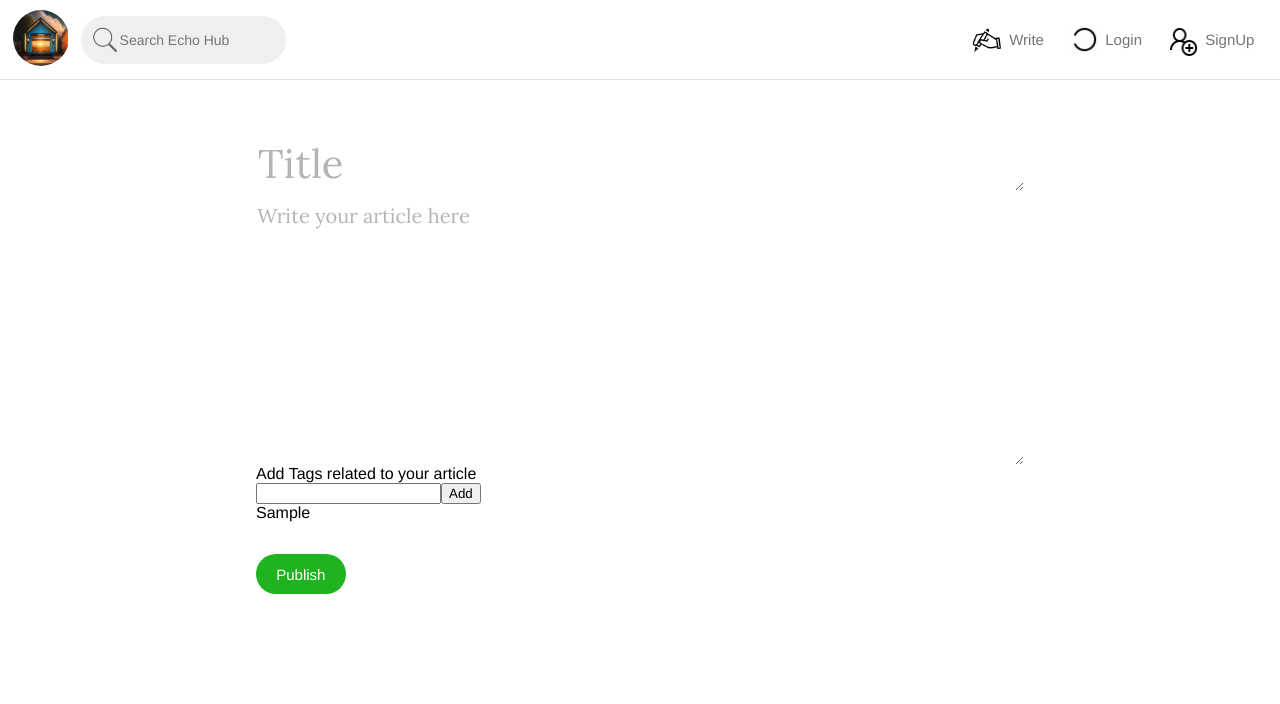
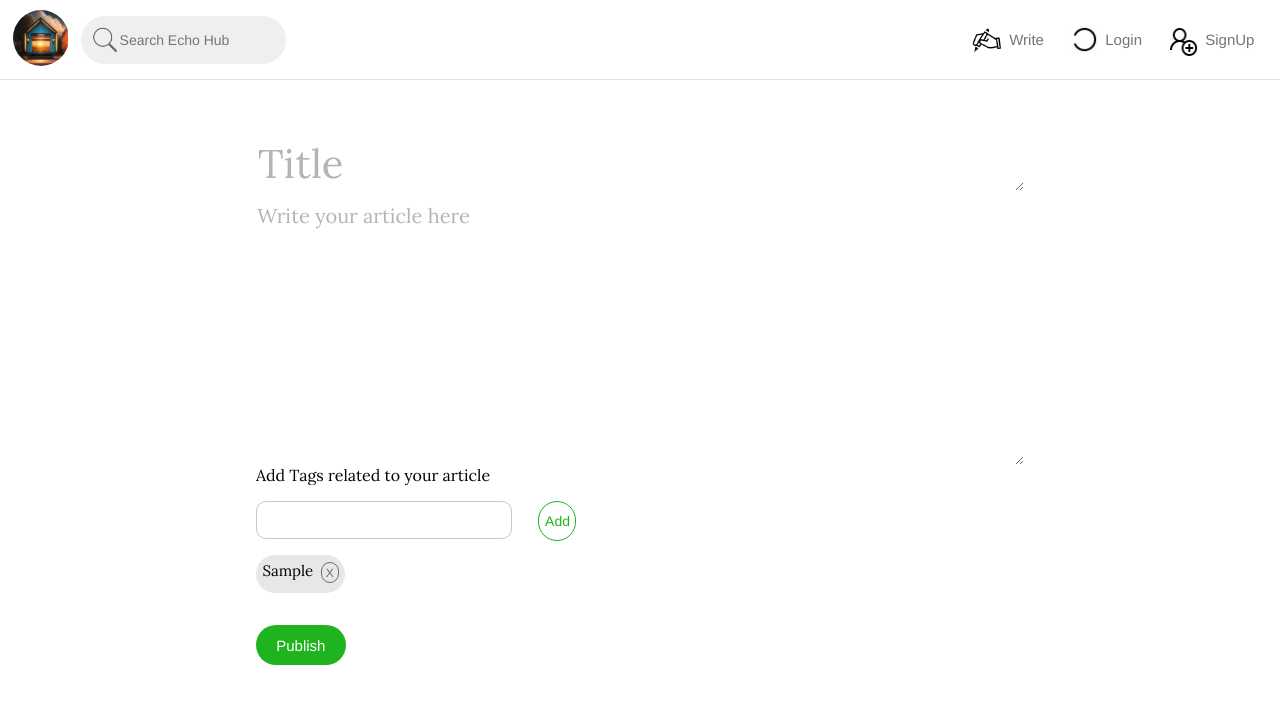
Before and after one commit to ParthKapoor-dev/Echo-Hub, a React (Vite) app in the folder client/: page /article/write in a window 1280 px wide. Both pictures are taken after typing "Sample" into the empty fields and a click on the button "Add". Shown: the top 704 px of the page. Built offline with nearby package versions, Linux system fonts and the light colour scheme.

Commit message:
Publish Page Phase 1 final Changes

```diff
--- a/client/src/Pages/PublishPage.jsx
+++ b/client/src/Pages/PublishPage.jsx
@@ -1,14 +1,16 @@
-import {  useState , useRef } from "react"
+import { useState, useRef } from "react"
 import useUserContext from "../hooks/useUserContext"
 import { useNavigate } from "react-router-dom";
+
 
 export default function PublishPage() {
     const [title, settitle] = useState('');
     const [article, setarticle] = useState('');
     const { token, user } = useUserContext();
     const [error, seterror] = useState(null);
-    const [tags , setTags ] = useState([]);
+    const [tags, setTags] = useState([]);
     const tagsRef = useRef();
+    const titleRef = useRef();
     const Navigate = useNavigate();
 
     async function handleSubmit(event) {
@@ -23,7 +25,7 @@ export default function PublishPage() {
                 'content-type': 'application/json',
                 'authorization': `Bearer ${token}`
             },
-            body: JSON.stringify({ title, article, userName: user.name , userProfilePicture : user.profilePicture, tags })
+            body: JSON.stringify({ title, article, userName: user.name, userProfilePicture: user.profilePicture, tags })
         });
         const json = await response.json();
 
@@ -39,23 +41,40 @@ export default function PublishPage() {
         }
     }
     function handleTitleInput(event) {
-        settitle(event.target.value);
+        settitle(event.target.value)
+
+        event.target.style.height = event.target.style.minHeight = 'auto';
+        event.target.style.minHeight = `${event.target.scrollHeight}px`;
+        event.target.style.height = `${event.target.scrollHeight}px`;
+
     }
-    function handleAddTags(event){
+
+    function handleArticleInput(event) {
+        setarticle(event.target.value);
+
+        event.target.style.height = event.target.style.minHeight = 'auto';
+        event.target.style.minHeight = `${event.target.scrollHeight}px`;
+        event.target.style.height = `${event.target.scrollHeight}px`;
+    }
+    function handleAddTags(event) {
         event.preventDefault();
         const newTag = tagsRef.current.value;
-        setTags(prev=>{
+        setTags(prev => {
             const newTags = [...prev];
             newTags.push(newTag)
             return newTags
         });
         tagsRef.current.value = "";
     }
+
+    function handleRemoveTag(removeThisTag) {
+        setTags(prev => prev.filter(item => item !== removeThisTag))
+    }
     return (
         <div className="publishPage-form" >
-            <textarea id="publishPage-title" rows='1' onChange={handleTitleInput} value={title} placeholder="Title" />
+            <textarea id="publishPage-title" ref={titleRef} rows='1' onChange={handleTitleInput} value={title} placeholder="Title" />
 
-            <textarea id="publishPage-article" cols="30" rows="10" value={article} onChange={(e) => setarticle(e.target.value)} placeholder="Write your article here" />
+            <textarea id="publishPage-article" cols="30" rows="10" value={article} onChange={handleArticleInput} placeholder="Write your article here" />
 
             <div className="publishPage-tags-div">
                 <p className="publishPage-tags-description">
@@ -67,8 +86,15 @@ export default function PublishPage() {
                 </button>
                 <div className="publishPage-tags-list">
                     {tags.length ? (
-                        tags.map(tag=>tag)
-                    ):("")}
+                        tags.map(tag => (
+                            <p key={tag}>
+                                {tag}
+                                <span className="publishPage-tags-p-remove" onClick={() => handleRemoveTag(tag)}>
+                                    X
+                                </span>
+                            </p>
+                        ))
+                    ) : ("")}
                 </div>
             </div>
 
--- a/client/src/style.css
+++ b/client/src/style.css
@@ -939,6 +939,7 @@ span{
     border: none;
     outline: none;
     color: rgb(49, 48, 48);
+    transition : 0.3s all ease-in-out;
 }
 #publishPage-article{
     padding: 1.5vh 0.1vw;
@@ -959,7 +960,60 @@ span{
     cursor: pointer;
     margin: 4vh 0;
 }
-
+.publishPage-tags-list{
+    display: flex;
+    gap: 1vw;
+    min-height: 4.8vh;
+}
+.publishPage-tags-list p{
+    font-family: 'Lora' ;
+    height: 4vh;
+    width: auto;
+    padding:0 0.5vw;
+    padding-top: 0.8vh;
+    background-color: rgb(231, 231, 231);
+    border-radius: 2.4vh;
+    font-size: 15px;
+}
+.publishPage-tags-p-remove {
+    margin-left: 0.6vw;
+    color: rgb(110, 108, 108);
+    font-size: 12px;
+    padding: 0.2vw 0.3vw;
+    border: 0.1px solid rgb(110, 108, 108);
+    border-radius: 2.2vw;
+    cursor: pointer;
+}
+.publishPage-tags-description{
+    font-size: 16px;
+    font-family: 'lora';
+}
+#publishPage-tags-input{
+    font-size: 18px;
+    font-family: 'lora';
+    outline: none;
+    border: 0.5px solid rgb(202, 198, 198);
+    border-radius: 10px;
+    padding: 0.8vh 0.8vw;
+    margin : 2vh 0;
+}
+.publishPage-tags-add-btn{
+    background-color: white;
+    border: 1px solid rgb(31, 179, 31);
+    color: rgb(31, 179, 31);
+    height: 5vh;
+    width: 3vw;
+    font-size: 14px;
+    border-radius: 3.5vw;
+    cursor: pointer;
+    margin-left: 2vw;
+    transition: 0.2s all ease-in-out;
+}
+.publishPage-tags-add-btn:hover{
+    border-color: rgb(65, 206, 65);
+    background-color: rgb(65, 206, 65);
+    color: white;
+}
 /* Article Page */
 
 .articlePage-div{
@@ -1100,7 +1154,7 @@ span{
     width: 6vw;
     font-size: 14px;
     border-radius: 3.5vw;
-    cursor: point
+    cursor: pointer;
 }
 .inputBox-respond-btn{
     background-color: rgb(31, 179, 31);
```
